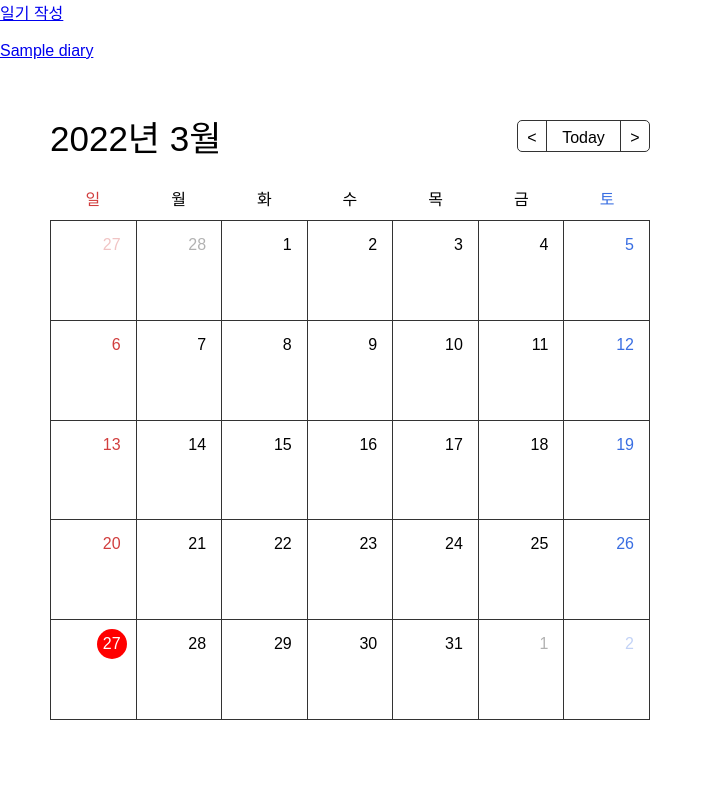
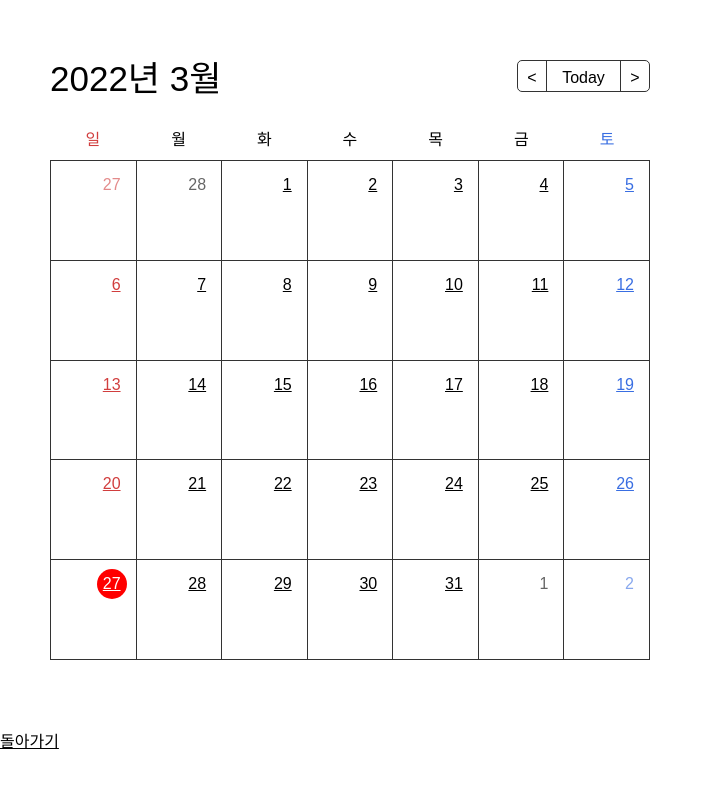
Before and after one commit to sasha1107/SmartBulb, a Django app: page /diary/ in a window 1280 px wide. Shown: the whole page, without its empty margins (0-713 px from the left). Run offline with Django 3.2, Linux system fonts and the light colour scheme; a user stored in the database is signed in; tables that the repository leaves empty hold one stand-in row (values such as "Sample post").

Commit message:
Feat: 달력과 일기 작성 및 보기 기능 연결

```diff
--- a/SmartBulb/diary/static/css/style.css
+++ b/SmartBulb/diary/static/css/style.css
@@ -88,7 +88,7 @@ body {
 }
 
 .other {
-  opacity: 0.3;
+  opacity: 0.6;
 }
 
 .today {
@@ -109,3 +109,9 @@ body {
   border-radius: 50%;
   content: '';
 }
+
+a {
+  text-align: center;
+  /*text-decoration: none;  링크의 밑줄 제거 */
+  color: inherit; /* 링크의 색상 제거 */
+}
--- a/SmartBulb/diary/static/js/index.js
+++ b/SmartBulb/diary/static/js/index.js
@@ -37,7 +37,13 @@ const renderCalender = () => {
     const condition = i >= firstDateIndex && i < lastDateIndex + 1
                       ? 'this'
                       : 'other';
-    dates[i] = `<div class="date"><span class=${condition}>${date}</span></div>`;
+    if (condition == 'this') {
+        dates[i] = `<div class="date"><span class=${condition}><a href="save_diary/${viewYear}/${viewMonth + 1}/${date}">${date}</a></span></div>`;
+    } else {
+        dates[i] = `<div class="date"><span class=${condition}>${date}</span></div>`;
+    }
+
+
   });
 
   document.querySelector('.dates').innerHTML = dates.join('');
@@ -52,8 +58,6 @@ const renderCalender = () => {
     }
   }
 };
-
-renderCalender();
 
 const prevMonth = () => {
   date.setDate(1);
@@ -71,3 +75,5 @@ const goToday = () => {
   date = new Date();
   renderCalender();
 };
+
+renderCalender();
--- a/SmartBulb/diary/templates/diary.html
+++ b/SmartBulb/diary/templates/diary.html
@@ -7,12 +7,13 @@
     <meta charset="UTF-8">
 </head>
 <body>
+    <h4>날짜: {{diary.pub_date}}</h4>
     <h4>제목: </h4>
     <p>{{diary.title}}</p>
     <h4>본문: </h4>
     <p>{{diary.text}}</p>
 
-    <a href="{% url 'home' %}">돌아가기</a><br>
+    <a href="{% url 'main_diary' %}">돌아가기</a><br>
 
 {% endblock %}
 </body>
--- a/SmartBulb/diary/templates/main_diary.html
+++ b/SmartBulb/diary/templates/main_diary.html
@@ -17,13 +17,6 @@
       location.href="{% url 'login' %}";
       </script>
   {% endif %}
-
-
-<a href="{% url 'save_diary' %}">일기 작성</a><br><br>
-
-{% for diary in diaries %}
-<a href="{% url 'view_diary' diary_id=diary.id %}">{{diary.title}}</a><br>
-{% endfor %}
 
   <div class="calendar">
     <div class="header">
@@ -48,6 +41,9 @@
     </div>
   </div>
   <script src="{% static 'js/index.js' %}"></script>
+
+  <br>
+  <a href="{% url 'home' %}">돌아가기</a><br>
 {% endblock %}
 </body>
 </html>
--- a/SmartBulb/diary/urls.py
+++ b/SmartBulb/diary/urls.py
@@ -5,6 +5,6 @@ from . import views
 
 urlpatterns = [
     path('', views.main_diary, name='main_diary'),
-    path('save_diary/', views.save_diary, name='save_diary'),
+    path('save_diary/<int:year>/<int:month>/<int:day>', views.save_diary, name='save_diary'),
     path('<int:diary_id>/', views.view_diary, name='view_diary'),
 ]
--- a/SmartBulb/diary/views.py
+++ b/SmartBulb/diary/views.py
@@ -1,6 +1,7 @@
 from django.shortcuts import render, redirect, get_object_or_404
 from django.contrib.auth.decorators import login_required
 from django.utils import timezone
+import datetime
 from pathlib import Path
 from accounts.models import CustomUser
 from .models import Sentiment, Diary
@@ -37,26 +38,39 @@ def main_diary(request):
     if not request.user.is_authenticated:
         return render(request, "main_diary.html", {"validity": 0})
 
-    diary = Diary.objects.filter(user=request.user.id)
-
-    return render(request, "main_diary.html", {'diaries': diary})
+    return render(request, "main_diary.html")
 
 
 @login_required
-def save_diary(request):
+def save_diary(request, year, month, day):
+    diaries = Diary.objects.filter(user=request.user.id)
     user = CustomUser.objects.filter(username=str(request.user))
+    date_time_str = str(year) + '-' + str(month) + '-' + str(day)
+    date_time_str = datetime.datetime.strptime(date_time_str, '%Y-%m-%d')
+
+
+    if diaries is not None:
+        for diary in diaries:
+            i = 0
+            pub_date_converted = str(diary.pub_date)
+            date_time_str = str(date_time_str)
+            date_time_str = date_time_str[:len(pub_date_converted)]
+
+            if pub_date_converted == date_time_str:
+                return redirect("view_diary", str(diary.id))
+
     if request.method == "POST":
         form = DiaryPost(request.POST)
         if form.is_valid():
             post = form.save(commit=False)
             post.user = user[0]
-            post.pub_date = timezone.now()
+            post.pub_date = date_time_str
             post.sentiment = analyze_sentiment(post.text)
             post.save()
             return redirect("view_diary", str(post.id))
     else:
         form = DiaryPost()
-        return render(request, "new.html", {'form': form})
+        return render(request, "new.html", {'form': form, 'year': year, 'month': month, 'day': day})
 
 
 @login_required
```
Also changed, not shown: SmartBulb/diary/templates/new.html (+6 -2 lines). Lines whose indentation alone changed are shown as unchanged.
